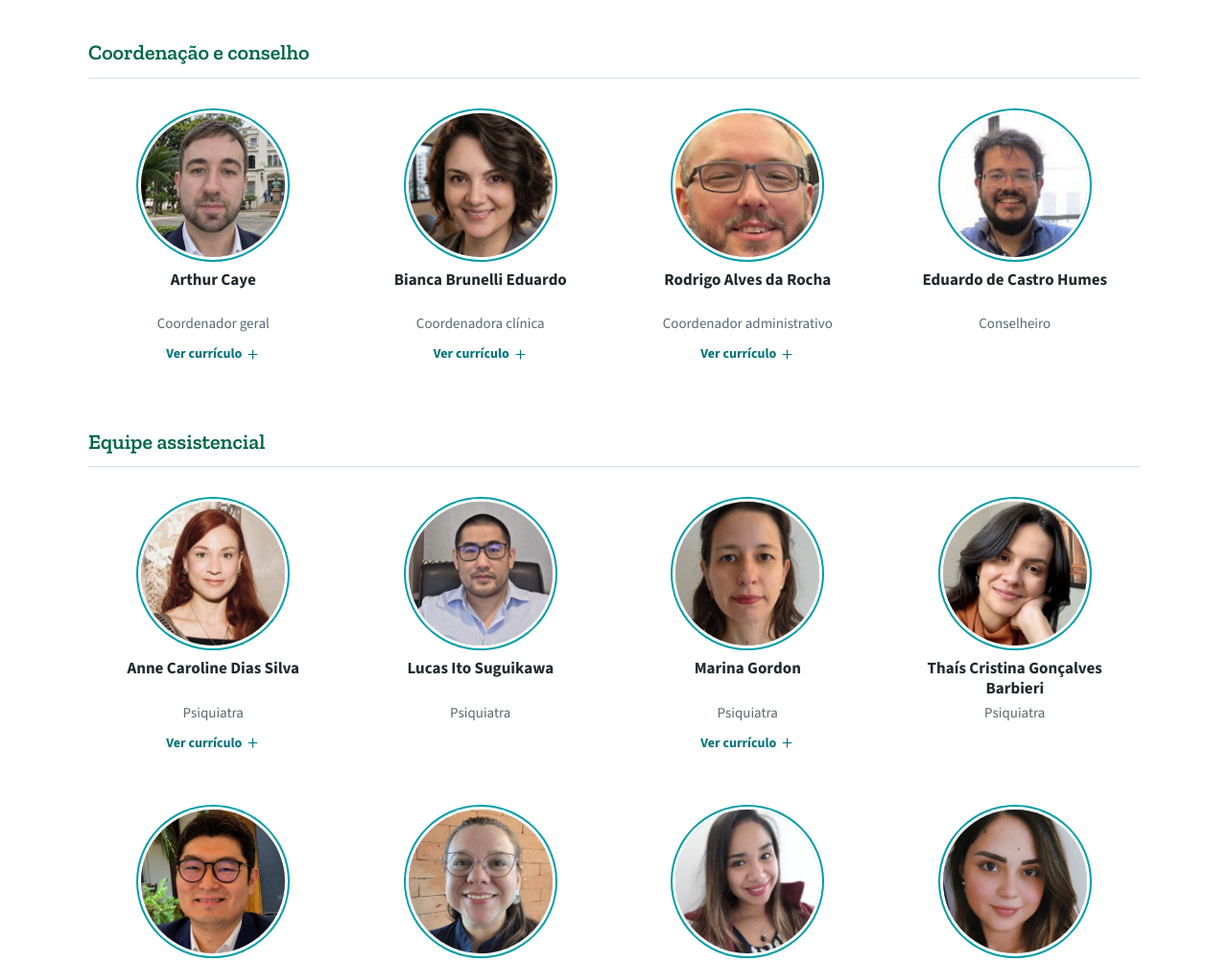
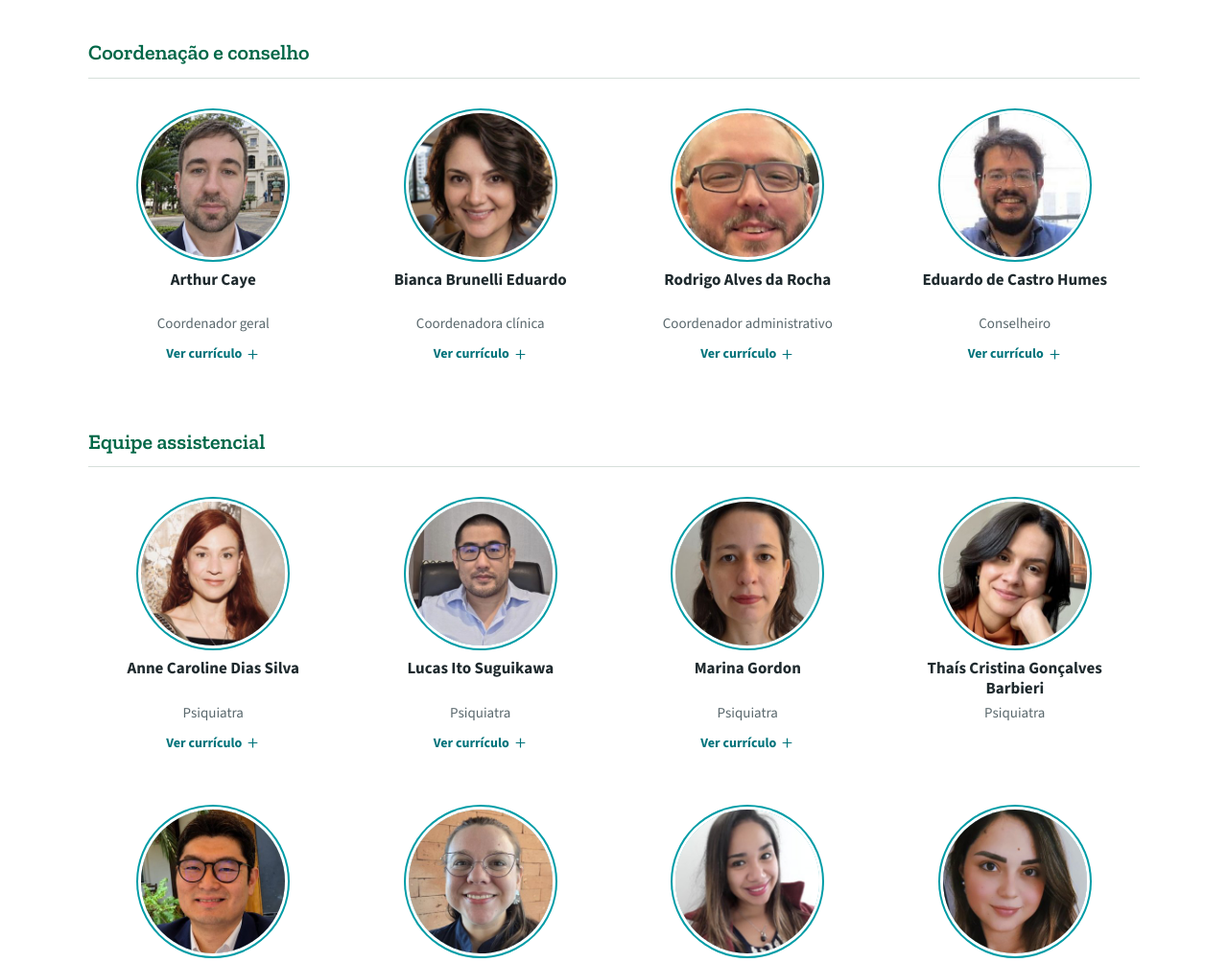
Before and after one commit to lens-lab-usp/grapal, a plain HTML site: page index.html in a window 1280 px wide. Shown: the part 10101-11105 px from the top of the page at 96% size. Drawn offline with Linux system fonts and the light colour scheme.

Commit message:
Mini currículos do Eduardo e do Lucas

```diff
--- a/index.html
+++ b/index.html
@@ -475,7 +475,10 @@
             <button type="button" class="p-btn" aria-haspopup="dialog"><img src="fotos/rodrigo-alves-rocha.jpg" alt="" width="150" height="150" loading="lazy"><b>Rodrigo Alves da Rocha</b><span class="p-role">Coordenador administrativo</span><span class="p-more">Ver currículo<svg class="ic" aria-hidden="true" focusable="false" xmlns="http://www.w3.org/2000/svg" viewBox="0 0 24 24" fill="none" stroke="currentColor" stroke-width="2" stroke-linecap="round" stroke-linejoin="round" ><path d="M5 12h14" /><path d="M12 5v14" /></svg></span></button>
             <div class="p-cv"><div class="p-txt"><p>Formado em Ciências Biológicas pelas Faculdades Metropolitanas Unidas (FMU), com aprimoramento em Bacteriologia em Saúde Pública pelo Instituto Adolfo Lutz e formação técnica em Produção Gráfica pelo Senac. Está no GRAPAL desde 2018, na área administrativa, onde cuida do controle administrativo, da agenda de médicos e psicólogos, do atendimento aos alunos (orientações e agendamentos), do apoio em RH e da organização dos fluxos administrativos do serviço.</p></div></div>
           </li>
-          <li class="person reveal d3" id="p-eduardo-de-castro-humes"><div class="p-btn"><img src="fotos/eduardo-de-castro-humes.jpg" alt="" width="150" height="150" loading="lazy"><b>Eduardo de Castro Humes</b><span class="p-role">Conselheiro</span></div></li>
+          <li class="person reveal d3" id="p-eduardo-de-castro-humes">
+            <button type="button" class="p-btn" aria-haspopup="dialog"><img src="fotos/eduardo-de-castro-humes.jpg" alt="" width="150" height="150" loading="lazy"><b>Eduardo de Castro Humes</b><span class="p-role">Conselheiro</span><span class="p-more">Ver currículo<svg class="ic" aria-hidden="true" focusable="false" xmlns="http://www.w3.org/2000/svg" viewBox="0 0 24 24" fill="none" stroke="currentColor" stroke-width="2" stroke-linecap="round" stroke-linejoin="round" ><path d="M5 12h14" /><path d="M12 5v14" /></svg></span></button>
+            <div class="p-cv"><span class="p-reg">CRM 108239 · RQE 24328 e 243281</span><div class="p-txt"><p>Formado em Medicina pela FMUSP (2002), fez residência em Psiquiatria no Departamento e Instituto de Psiquiatria da FMUSP (2003 a 2005), formação em Psicodrama pela PUC-SP (2008 a 2010) e doutorado em Psiquiatria pela FMUSP (2015 a 2019). Foi preceptor da graduação no Departamento de Psiquiatria da FMUSP (2005 a 2006) e psiquiatra do Hospital Universitário da USP (2005 a 2021). Coordenou o GRAPAL de 2017 a 2025 e hoje é conselheiro do serviço. É representante internacional da Association for College Psychiatry desde 2018.</p></div></div>
+          </li>
         </ul>
         <p class="group-k reveal">Equipe assistencial</p>
         <ul class="people">
@@ -483,7 +486,10 @@
             <button type="button" class="p-btn" aria-haspopup="dialog"><img src="fotos/anne-caroline-dias-silva.jpg" alt="" width="150" height="150" loading="lazy"><b>Anne Caroline Dias Silva</b><span class="p-role">Psiquiatra</span><span class="p-more">Ver currículo<svg class="ic" aria-hidden="true" focusable="false" xmlns="http://www.w3.org/2000/svg" viewBox="0 0 24 24" fill="none" stroke="currentColor" stroke-width="2" stroke-linecap="round" stroke-linejoin="round" ><path d="M5 12h14" /><path d="M12 5v14" /></svg></span></button>
             <div class="p-cv"><span class="p-reg">CRM-SP 168293</span><div class="p-txt"><p>Médica psiquiatra formada pela FMUSP. No IPq-HCFMUSP, atua no Ambulatório de Impulso Sexual Excessivo e Prevenção dos Desfechos Negativos associados ao Comportamento Sexual (AISEP) e no Programa de Assistência Multiprofissional à Violência Doméstica (PROVID). É psiquiatra assistente do GRAPAL.</p></div></div>
           </li>
-          <li class="person reveal d1" id="p-lucas-ito-suguikawa"><div class="p-btn"><img src="fotos/lucas-ito-suguikawa.jpg" alt="" width="150" height="150" loading="lazy"><b>Lucas Ito Suguikawa</b><span class="p-role">Psiquiatra</span></div></li>
+          <li class="person reveal d1" id="p-lucas-ito-suguikawa">
+            <button type="button" class="p-btn" aria-haspopup="dialog"><img src="fotos/lucas-ito-suguikawa.jpg" alt="" width="150" height="150" loading="lazy"><b>Lucas Ito Suguikawa</b><span class="p-role">Psiquiatra</span><span class="p-more">Ver currículo<svg class="ic" aria-hidden="true" focusable="false" xmlns="http://www.w3.org/2000/svg" viewBox="0 0 24 24" fill="none" stroke="currentColor" stroke-width="2" stroke-linecap="round" stroke-linejoin="round" ><path d="M5 12h14" /><path d="M12 5v14" /></svg></span></button>
+            <div class="p-cv"><span class="p-reg">CRM-SP 157334 · RQE 70839</span><div class="p-txt"><p>Formado em Medicina pela FMUSP (2012), fez residência em Psiquiatria no IPq-HCFMUSP (2014 a 2017) e formação em Psiquiatria Forense pelo NuFor do IPq-HCFMUSP (2018). Tem curso de Medicina Aeroespacial pelo CEMAL da FAB (2019), pós-graduação em Data Science aplicada à Saúde pelo Hospital Israelita Albert Einstein (2024) e faz formação em Terapia de Casal (2026 a 2027). Foi coordenador médico do AME Psiquiatria e patrocinador clínico da acreditação Qmentum International Diamond (2023 a 2025).</p></div></div>
+          </li>
           <li class="person reveal d2" id="p-marina-gordon">
             <button type="button" class="p-btn" aria-haspopup="dialog"><img src="fotos/marina-gordon.jpg" alt="" width="150" height="150" loading="lazy"><b>Marina Gordon</b><span class="p-role">Psiquiatra</span><span class="p-more">Ver currículo<svg class="ic" aria-hidden="true" focusable="false" xmlns="http://www.w3.org/2000/svg" viewBox="0 0 24 24" fill="none" stroke="currentColor" stroke-width="2" stroke-linecap="round" stroke-linejoin="round" ><path d="M5 12h14" /><path d="M12 5v14" /></svg></span></button>
             <div class="p-cv"><span class="p-reg">CRM-SP 140781</span><div class="p-txt"><p>Formada em Medicina pela FMUSP, fez residência em Psiquiatria no Hospital das Clínicas da FMUSP, com especialização em Psiquiatria da Infância e da Adolescência na mesma instituição. Está no GRAPAL desde março de 2024.</p></div></div>
```
